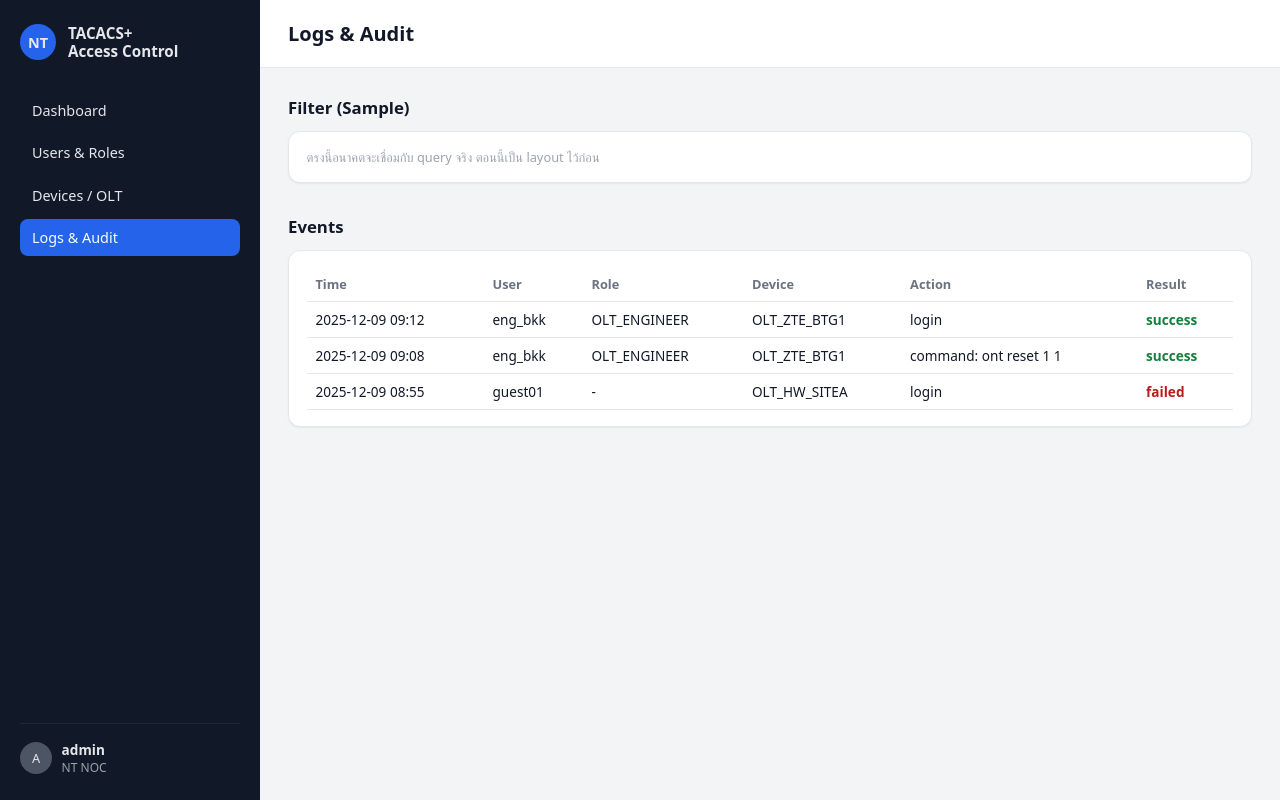
After one commit to FongShana/DashboardTACACS, a Flask app: page /logs/ in a window 1280 px wide. The commit adds this page. Run offline with Flask 3, Linux system fonts and the light colour scheme.

Commit message:
Add skeleton for logs page

```diff
--- a/tacacs_dashboard/__init__.py
+++ b/tacacs_dashboard/__init__.py
@@ -2,6 +2,7 @@ from flask import Flask
 from .routes.dashboard import bp as dashboard_bp
 from .routes.users import bp as users_bp
 from .routes.devices import bp as devices_bp
+from .routes.logs import bp as logs_bp
 
 def create_app():
     app = Flask(__name__)
@@ -11,6 +12,7 @@ def create_app():
     app.register_blueprint(dashboard_bp)
     app.register_blueprint(users_bp, url_prefix="/users")
     app.register_blueprint(devices_bp, url_prefix="/devices")
+    app.register_blueprint(logs_bp, url_prefix="/logs")
 
     @app.route("/health")
     def health():
--- /dev/null
+++ b/tacacs_dashboard/routes/logs.py
@@ -0,0 +1,21 @@
+from flask import Blueprint, render_template
+
+bp = Blueprint("logs", __name__)
+
+@bp.route("/")
+def index():
+    # ตัวอย่าง log dummy
+    events = [
+        {"time": "2025-12-09 09:12", "user": "eng_bkk", "role": "OLT_ENGINEER",
+         "device": "OLT_ZTE_BTG1", "action": "login", "result": "success"},
+        {"time": "2025-12-09 09:08", "user": "eng_bkk", "role": "OLT_ENGINEER",
+         "device": "OLT_ZTE_BTG1", "action": "command: ont reset 1 1", "result": "success"},
+        {"time": "2025-12-09 08:55", "user": "guest01", "role": "-", "device": "OLT_HW_SITEA",
+         "action": "login", "result": "failed"},
+    ]
+
+    return render_template(
+        "logs.html",
+        events=events,
+        active_page="logs",
+    )
--- a/tacacs_dashboard/templates/base.html
+++ b/tacacs_dashboard/templates/base.html
@@ -19,6 +19,7 @@
            <a href="{{ url_for('dashboard.index') }}" class="nav-item {% if active_page=='dashboard' %}nav-item-active{% endif %}">Dashboard</a>
            <a href="{{ url_for('users.index') }}" class="nav-item {% if active_page=='users' %}nav-item-active{% endif %}">Users &amp; Roles</a>
            <a href="{{ url_for('devices.index') }}" class="nav-item {% if active_page=='devices' %}nav-item-active{% endif %}">Devices / OLT</a>
+           <a href="{{ url_for('logs.index') }}" class="nav-item {% if active_page=='logs' %}nav-item-active{% endif %}">Logs &amp; Audit</a>
         </nav>
 
         <div class="sidebar-footer">
--- /dev/null
+++ b/tacacs_dashboard/templates/logs.html
@@ -0,0 +1,47 @@
+{% extends "base.html" %}
+
+{% block title %}Logs & Audit | NT TACACS+{% endblock %}
+{% block header %}Logs &amp; Audit{% endblock %}
+
+{% block content %}
+<section class="section">
+  <h2 class="section-title">Filter (Sample)</h2>
+  <div class="card">
+    <form class="filter-form">
+      <div class="card-sub">ตรงนี้อนาคตจะเชื่อมกับ query จริง ตอนนี้เป็น layout ไว้ก่อน</div>
+    </form>
+  </div>
+</section>
+
+<section class="section">
+  <h2 class="section-title">Events</h2>
+  <div class="table-wrapper">
+    <table class="table">
+      <thead>
+        <tr>
+          <th>Time</th>
+          <th>User</th>
+          <th>Role</th>
+          <th>Device</th>
+          <th>Action</th>
+          <th>Result</th>
+        </tr>
+      </thead>
+      <tbody>
+        {% for e in events %}
+        <tr>
+          <td>{{ e.time }}</td>
+          <td>{{ e.user }}</td>
+          <td>{{ e.role }}</td>
+          <td>{{ e.device }}</td>
+          <td>{{ e.action }}</td>
+          <td class="{{ 'status-ok' if e.result == 'success' else 'status-fail' }}">
+            {{ e.result }}
+          </td>
+        </tr>
+        {% endfor %}
+      </tbody>
+    </table>
+  </div>
+</section>
+{% endblock %}
```
